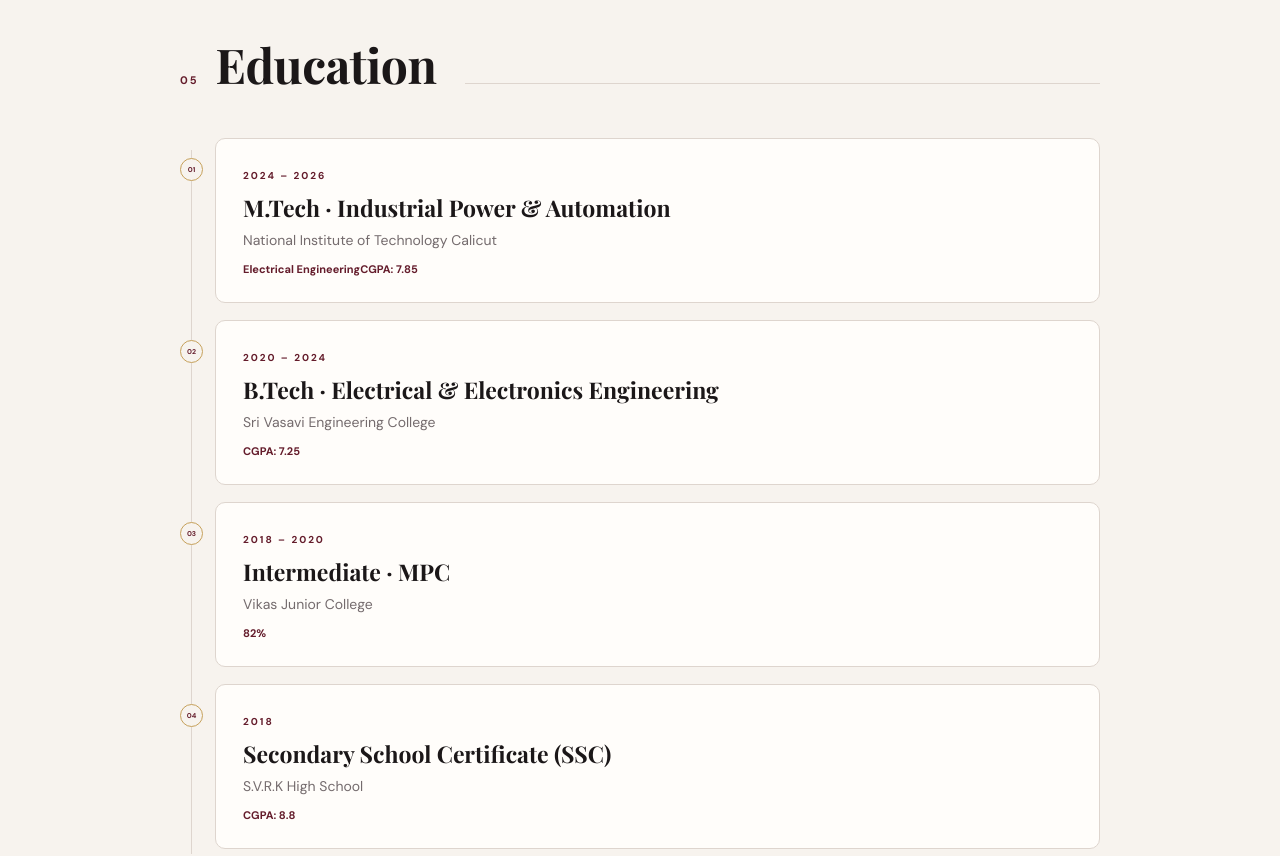
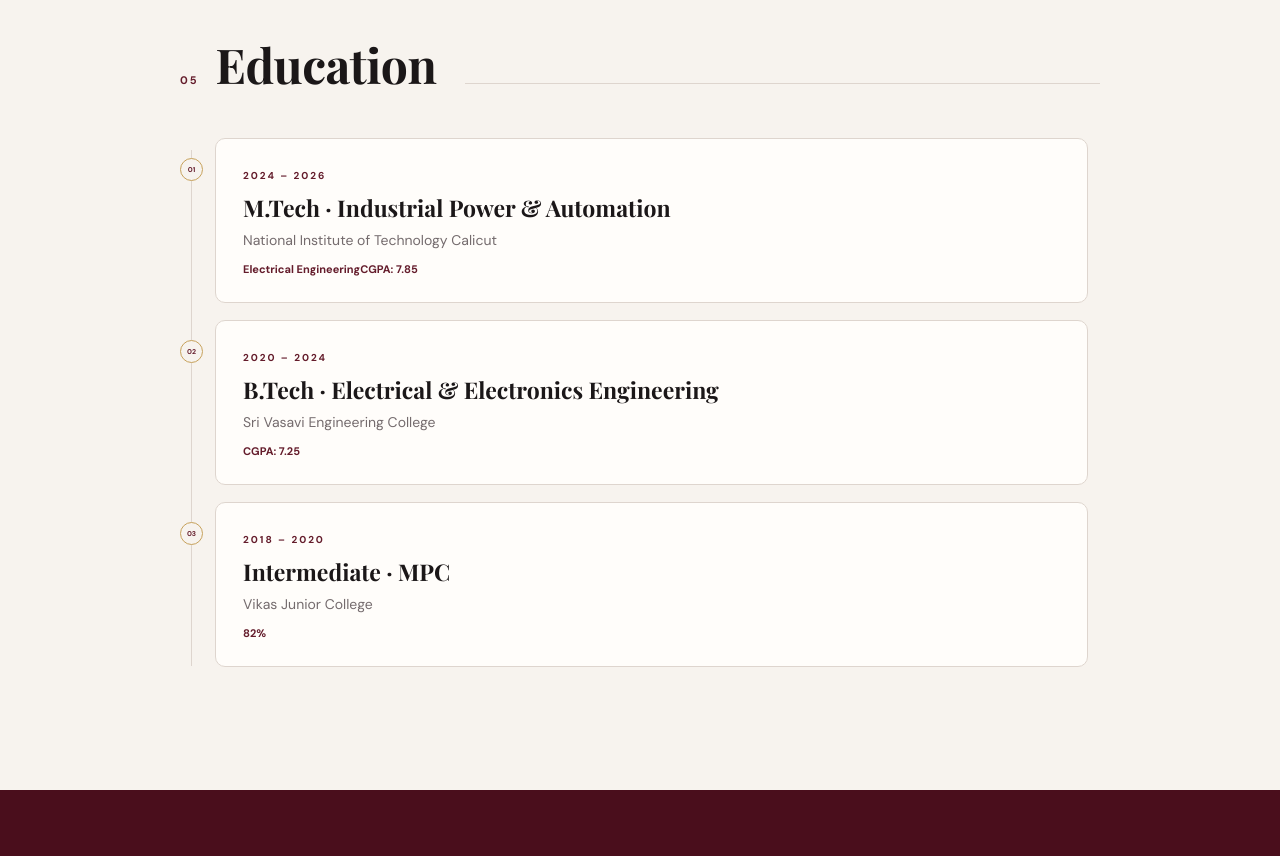
Before and after one commit to Sunny1112003/Prajna-Portfolio, a React (Vite) app: page / in a window 1280 px wide. Shown: the part 4560-5416 px from the top of the page. Built offline with nearby package versions, Linux system fonts and the light colour scheme.

Commit message:
Add contained education scrolling

```diff
--- a/src/styles.css
+++ b/src/styles.css
@@ -60,7 +60,7 @@
 
 .research-list{display:grid;gap:13px}.research-item{display:grid;grid-template-columns:70px 1fr;gap:22px;background:var(--white);border:1px solid #e1d9d2;border-radius:10px;padding:27px}.research-index{font-family:'Playfair Display';font-size:31px;color:var(--gold)}.research-content h3{font-family:'Playfair Display';font-size:25px;line-height:1.2;margin:9px 0 10px}.research-content p{color:var(--muted);line-height:1.7;font-size:13px;margin:0 0 13px}.research-content a{color:var(--burgundy);font-weight:700;font-size:12px}
 
-.education-timeline{position:relative;padding-left:35px}.education-timeline:before{content:"";position:absolute;left:11px;top:12px;bottom:12px;width:1px;background:var(--line)}
+.education-timeline{position:relative;padding-left:35px;max-height:540px;overflow-y:auto;padding-right:12px;scrollbar-width:thin;scrollbar-color:var(--gold) transparent}.education-timeline:before{content:"";position:absolute;left:11px;top:12px;bottom:12px;width:1px;background:var(--line)}
 .education-item{position:relative;padding-bottom:17px}.timeline-marker{position:absolute;left:-35px;top:20px;width:23px;height:23px;border-radius:50%;background:var(--ivory);border:1px solid var(--gold);display:grid;place-items:center;z-index:1}.timeline-marker span{font-size:7px;color:var(--burgundy);font-weight:700}
 .education-card{background:var(--white);border:1px solid var(--line);border-radius:10px;padding:24px 27px}.education-card h3{font-family:'Playfair Display';font-size:23px;margin:8px 0}.education-card p{color:var(--muted);font-size:14px;margin:0 0 8px}.education-detail{font-size:11px;color:var(--burgundy);font-weight:700}
 
```
